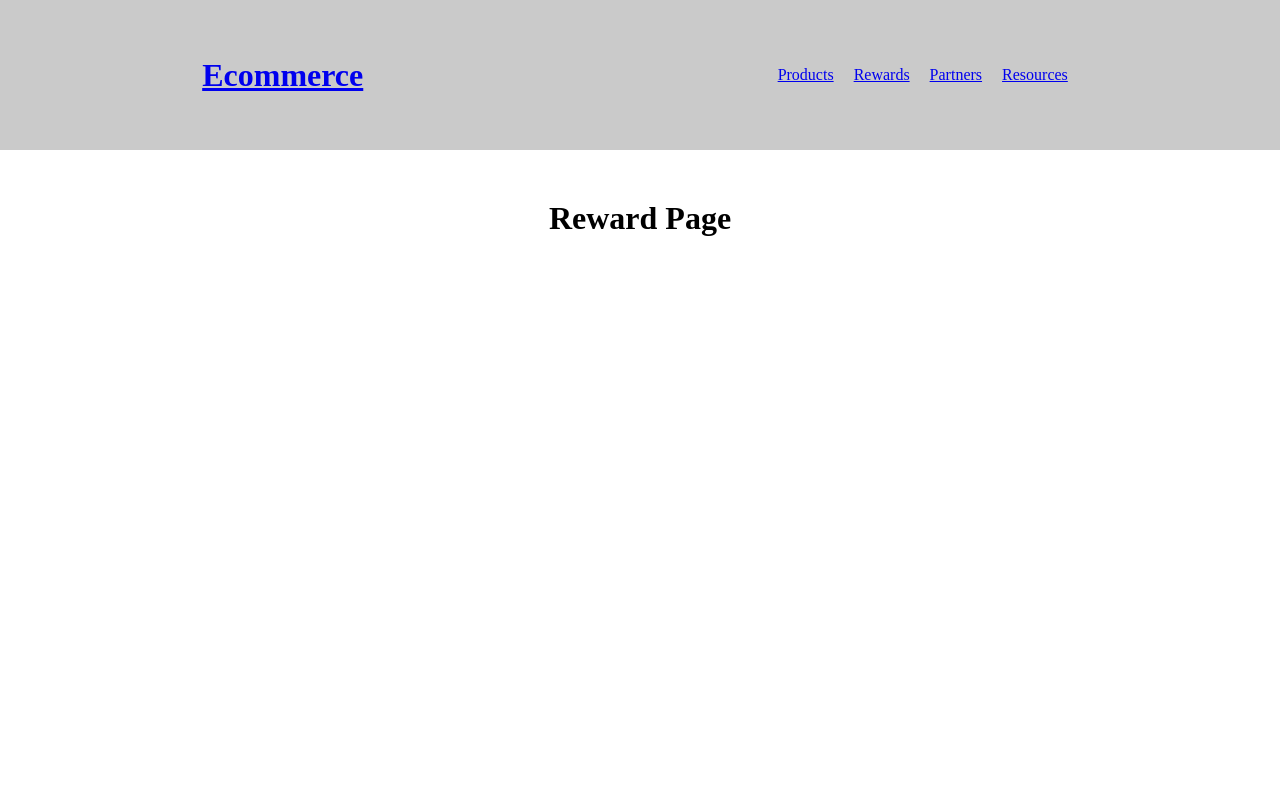
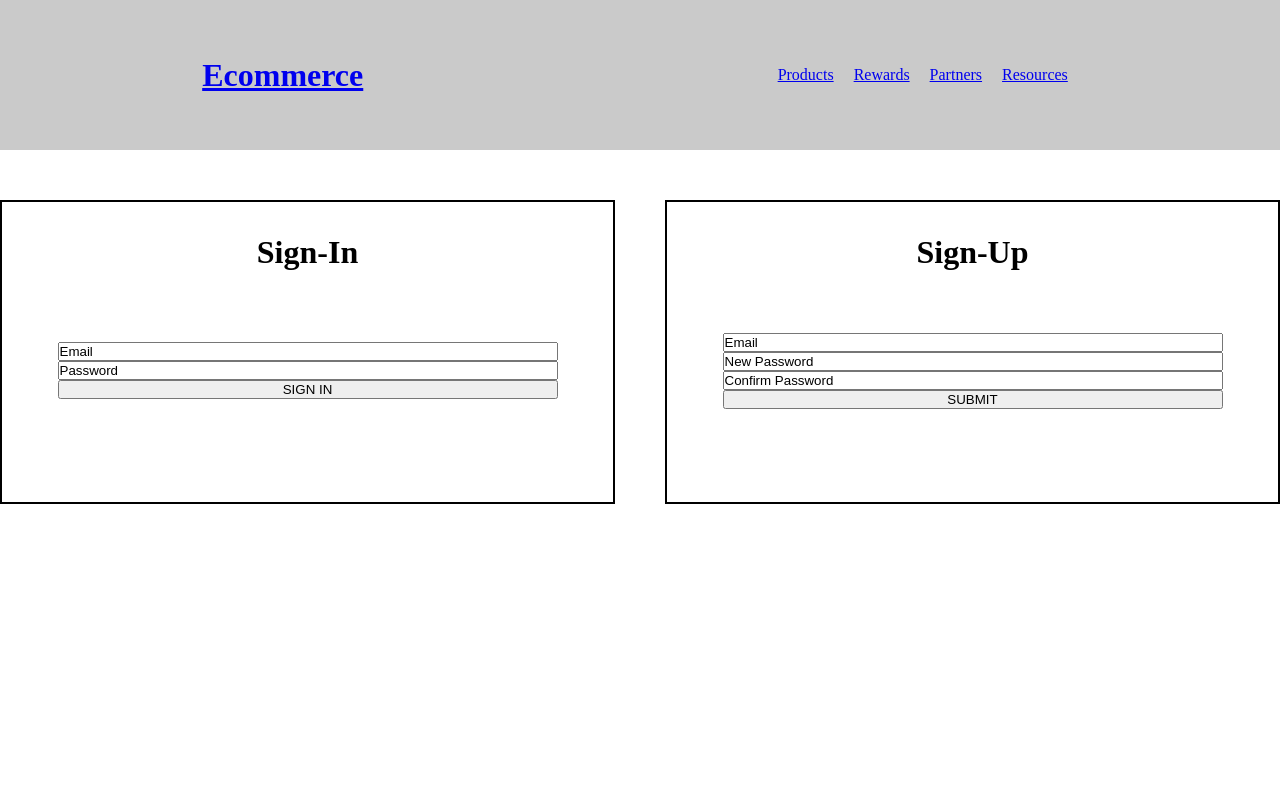
Before and after one commit to andrez17/ecommerce, a React (Create React App) app: page /rewards in a window 1280 px wide. Shown: the top 800 px of the page. Built offline with nearby package versions, Linux system fonts and the light colour scheme.

Commit message:
created rewards page

```diff
--- a/src/App.css
+++ b/src/App.css
@@ -280,9 +280,31 @@
   text-align: center;
   grid-row: 2 / span 1;
   grid-column: 1 / span 5;
-  display: grid;
-  grid-template: 500px 200px 500px 700px / auto;
   grid-gap: 50px;
+  /* background-color: red; */
+  display: flex;
+  justify-content: space-around;
+}
+
+.rewards-signup {
+  /* background-color: blue; */
+  border: 2px solid black;
+  height: 300px;
+  width: 700px;
+  display: flex;
+  flex-direction: column;
+  justify-content: center;
+  align-items: center;
+}
+
+.rewards-form {
+  display: flex;
+  flex-direction: column;
+  /* background-color: purple; */
+  justify-content: center;
+  height: 200px;
+  width: 500px;
+
 }
 
 .partnerpage-container {
--- a/src/RewardsPage.js
+++ b/src/RewardsPage.js
@@ -3,7 +3,24 @@ import React from 'react'
 export const RewardsPage = () => {
     return (
         <div className="rewardpage-container">
-            <h1>Reward Page</h1>
+            <div className="rewards-signup">
+                <h1>Sign-In</h1>
+                <form className="rewards-form">
+                    <input value="Email"/>
+                    <input value="Password"/>
+                    <button>SIGN IN</button>
+                </form>
+            </div>
+            <div className="rewards-signup">
+                <h1>Sign-Up</h1>
+                <form className="rewards-form">
+
+                    <input value="Email"/>
+                    <input value="New Password"/>
+                    <input value="Confirm Password"/>
+                    <button>SUBMIT</button>
+                </form>
+            </div>
         </div>
     )
 }
```
